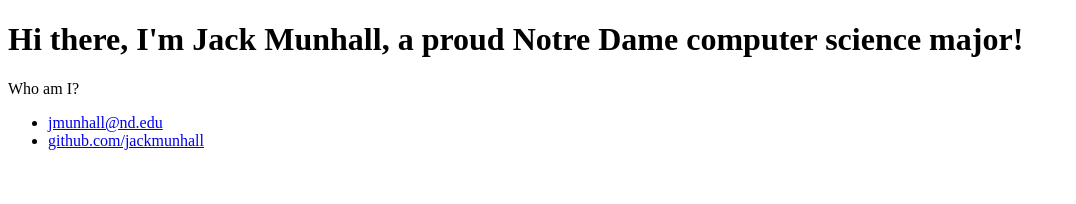
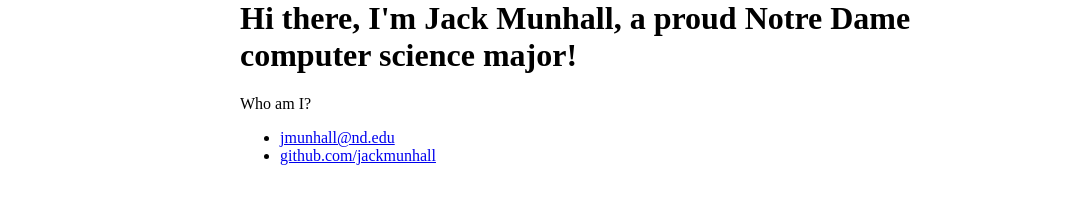
Before and after one commit to jackmunhall/jackmunhall.github.io, a plain HTML site: page index.html in a window 1280 px wide. Shown: the whole page, without its empty margins (0-1076 px from the left). Drawn offline with Linux system fonts and the light colour scheme.

Commit message:
Centered text

```diff
--- a/index.html
+++ b/index.html
@@ -1,3 +1,10 @@
+<style>
+  body {
+    margin: 0 auto;
+    max-width: 50em;
+  }
+</style>
+
 <!DOCTYPE html>
 <html>
   <head>
```
